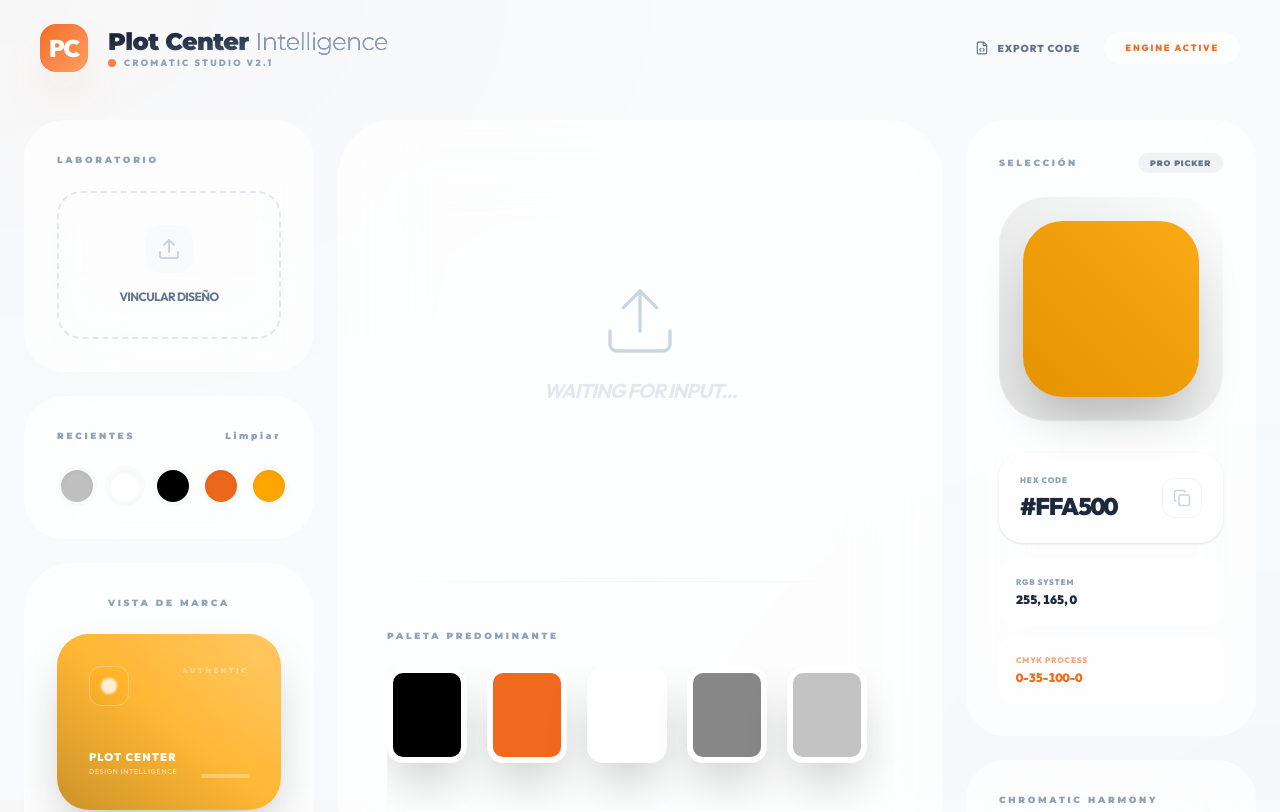
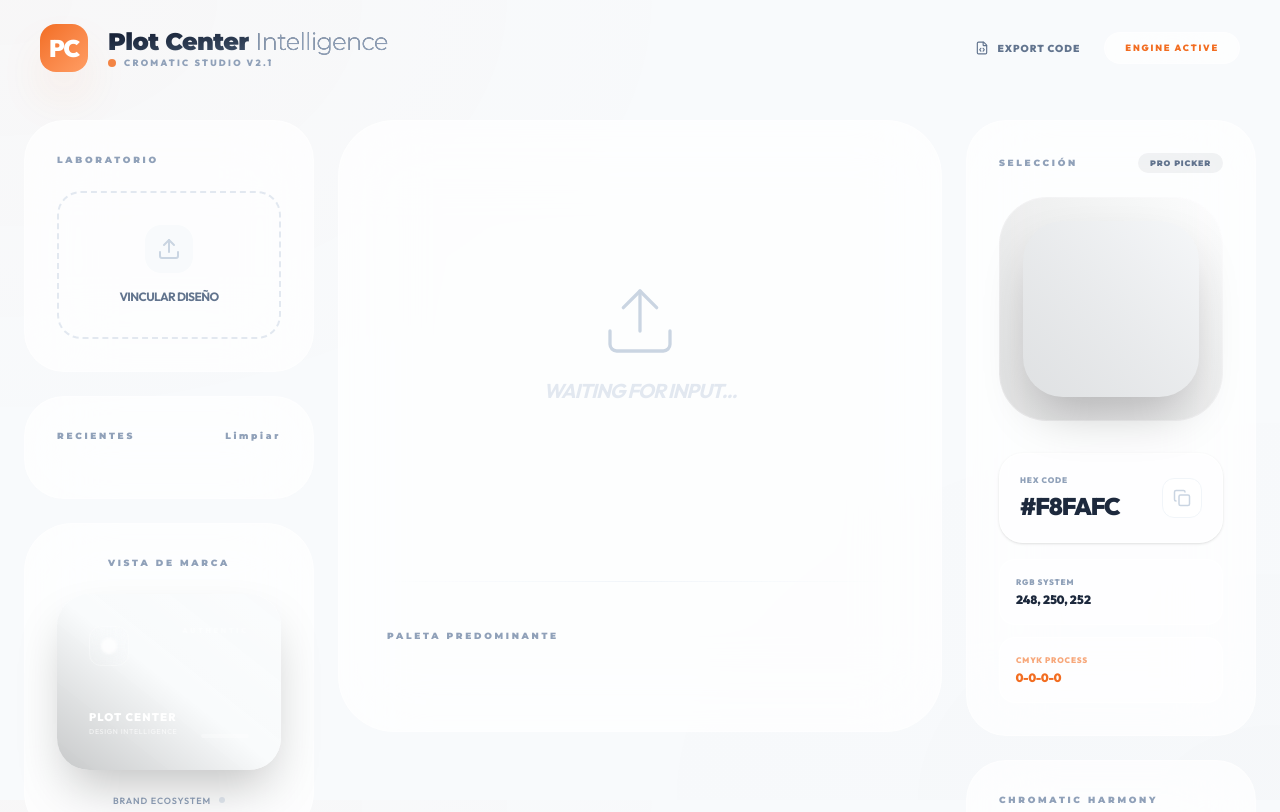
Before and after one commit to webplotcentersj-hash/volar, a React (Vite) app: page / in a window 1280 px wide. Shown: the top 812 px of the page. Built offline with nearby package versions, Linux system fonts and the light colour scheme.

Commit message:
style: neutralize initial UI state by removing base colors

```diff
--- a/src/PlotCenterStudio.tsx
+++ b/src/PlotCenterStudio.tsx
@@ -41,12 +41,12 @@ export default function PlotCenterStudio() {
     } | null>(null);
 
     const [selectedColor, setSelectedColor] = useState<ColorData>({
-        hex: '#FFA500',
-        rgb: { r: 255, g: 165, b: 0 },
-        cmyk: { c: 0, m: 35, y: 100, k: 0 }
+        hex: '#F8FAFC',
+        rgb: { r: 248, g: 250, b: 252 },
+        cmyk: { c: 0, m: 0, y: 0, k: 0 }
     });
-    const [recentColors, setRecentColors] = useState<string[]>(['#C0C0C0', '#FFFFFF', '#000000', '#eb671b', '#FFA500']);
-    const [predominantPalette] = useState<string[]>(['#000000', '#F0691E', '#FFFFFF', '#878787', '#C3C3C3']);
+    const [recentColors, setRecentColors] = useState<string[]>([]);
+    const [predominantPalette] = useState<string[]>([]);
 
     // Estados de configuración técnica
     const [targetW, setTargetW] = useState<number>(100);
```
